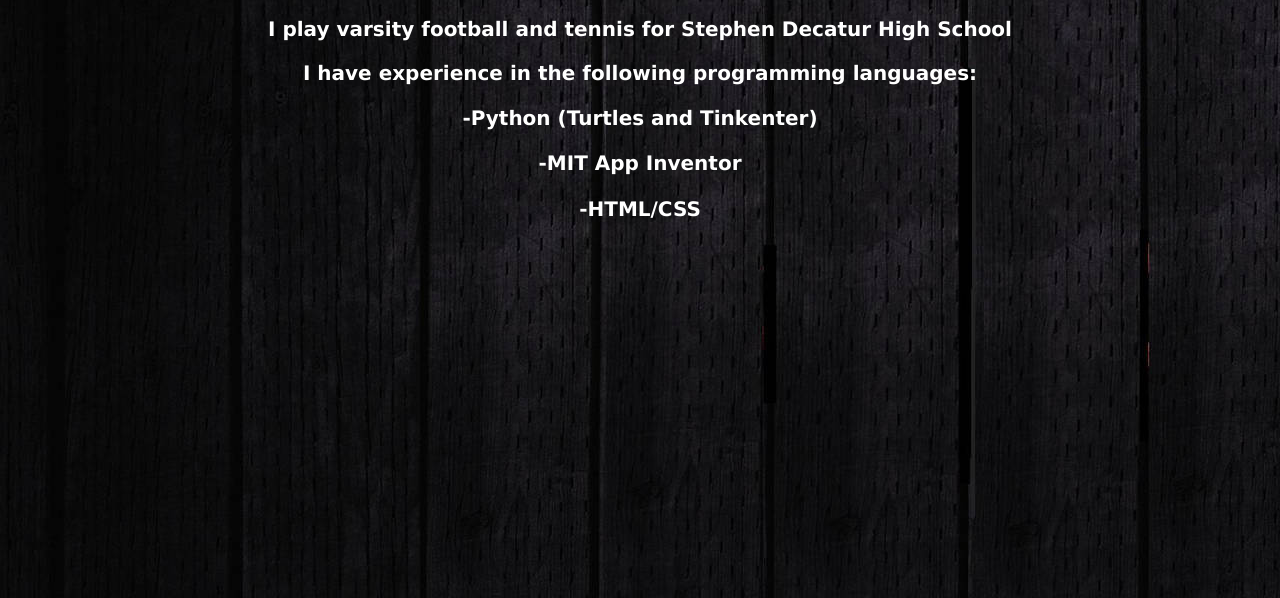
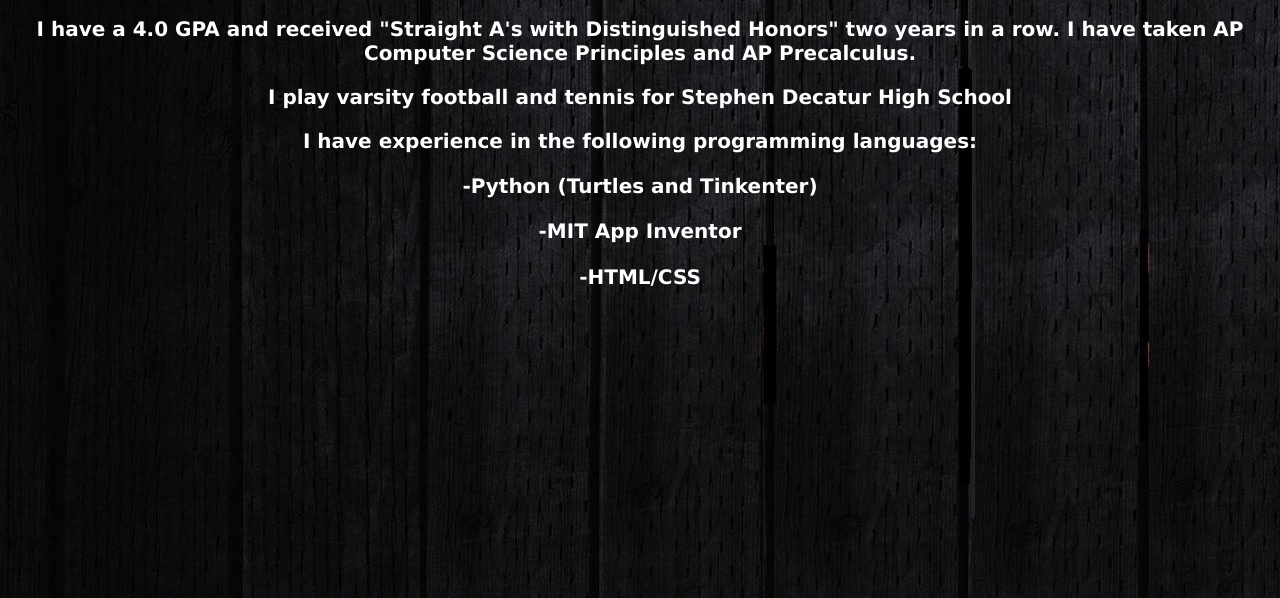
Before and after one commit to bogehrig4/bogehrig4.github.io, a plain HTML site: page index.html in a window 1280 px wide. Shown: the part 202-800 px from the top of the page. Drawn offline with Linux system fonts and the light colour scheme.

Commit message:
Update index.html

```diff
--- a/index.html
+++ b/index.html
@@ -25,6 +25,7 @@
 </div>
 <h1>Bo Gehrig</h1>
 <h2><p>My name is Bo Gehrig. I attend Stephen Decatur High School and Worcester Technical High School. I am in the class of 2026. I plan to major in the computer science field.</p></h2>
+<h2><p>I have a 4.0 GPA and received "Straight A's with Distinguished Honors" two years in a row. I have taken AP Computer Science Principles and AP Precalculus.</p></h2>
 <h3><p>I play varsity football and tennis for Stephen Decatur High School</p>
 <h3><p>I have experience in the following programming languages:</p></h3>
   <h4><p>-Python (Turtles and Tinkenter)</p></h4>
```
